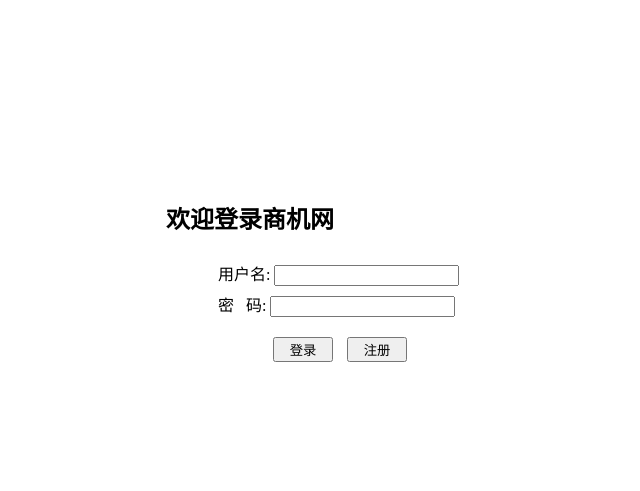
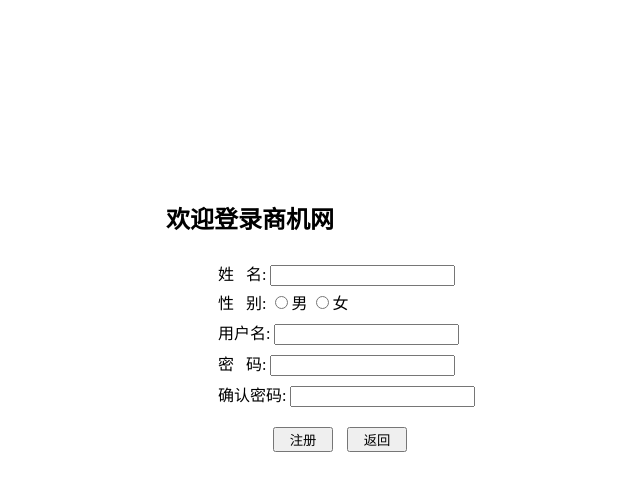
Before and after one commit to qcq2530278/SJ_pro, a Spring Boot app: page /toResetPage in a window 1280 px wide. Shown: the top 491 px of the page, without its empty margins (390-1030 px from the left). Run offline with Spring Boot 4, Linux system fonts and the light colour scheme; some libraries are stand-ins or nearby versions.

Commit message:
注册页面样式

```diff
--- a/SJ_pro/src/main/resources/static/resetPage.html
+++ b/SJ_pro/src/main/resources/static/resetPage.html
@@ -1,4 +1,4 @@
-<html class="no-js" lang="zh-CN"><head><script type="text/javascript">
+<html class="no-js" lang="zh-CN" xmlns="http://www.w3.org/1999/html"><head><script type="text/javascript">
     //检查浏览器版本
     var Sys = {};
     var ua = navigator.userAgent.toLowerCase();
@@ -26,12 +26,19 @@
     <span><h2>欢迎登录商机网</h2></span>
 </div>
 <form id="form1" style="margin-left: 600px;">
+    <label>姓&nbsp;&nbsp;&nbsp;名:</label>
+    <input type="text" id="name" style="margin-top: 10px;"></br>
+    <label>性&nbsp;&nbsp;&nbsp;别:</label>
+    <input type="radio" name="sex" style="margin-top: 10px;">男</input>
+    <input type="radio" name="sex" style="margin-top: 10px;">女</input></br>
     <label>用户名:</label>
     <input type="text" id="username" style="margin-top: 10px;"></br>
     <label>密&nbsp;&nbsp;&nbsp;码:</label>
     <input type="password" id="pwd" style="margin-top: 10px;"></br>
-    <button id="sub" style="width:60px;margin-top: 20px;margin-left: 55px;" type="button">登录</button>
-    <button id="reset" style="width:60px;margin-top: 20px;margin-left: 10px;" type="button">注册</button>
+    <label>确认密码:</label>
+    <input type="password" id="pwd2" style="margin-top: 10px;"></br>
+    <button id="reset" style="width:60px;margin-top: 20px;margin-left: 55px;" type="button">注册</button>
+    <button id="reback" style="width:60px;margin-top: 20px;margin-left: 10px;" type="button">返回</button>
 </form>
 <!-- javascript -->
 <script src="/webjars/jquery/3.6.0/jquery.js" type="text/javascript"></script>
```
